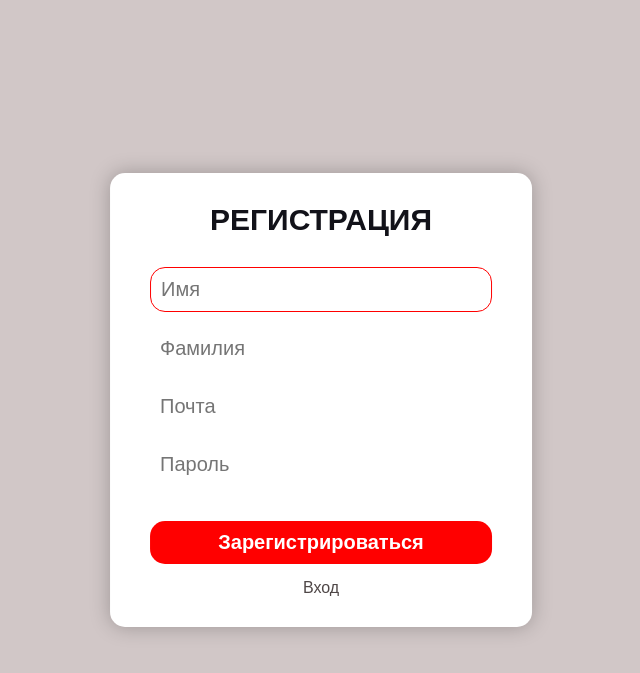
After one commit to sergeevevgen/Cafe_Siesta, a Spring Boot app: page /product/signup in a window 1280 px wide. The commit adds this page. Shown: the top 673 px of the page, without its empty margins (319-959 px from the left). Run offline with Spring Boot 4, Linux system fonts and the light colour scheme; data that the repository does not hold is empty.

Commit message:
add css & html

```diff
--- a/src/main/java/client/mvc/ProductMvcController.java
+++ b/src/main/java/client/mvc/ProductMvcController.java
@@ -28,4 +28,36 @@ public class ProductMvcController {
                         .toList());
         return "index";
     }
+    @GetMapping("/login")
+    public String getLogin(Model model) {
+        model.addAttribute("products",
+                productService.findAllProducts().stream()
+                        .map(ProductDto::new)
+                        .toList());
+        return "login";
+    }
+    @GetMapping("/example")
+    public String getExample(Model model) {
+        model.addAttribute("products",
+                productService.findAllProducts().stream()
+                        .map(ProductDto::new)
+                        .toList());
+        return "example";
+    }
+    @GetMapping("/signup")
+    public String getSignup(Model model) {
+        model.addAttribute("products",
+                productService.findAllProducts().stream()
+                        .map(ProductDto::new)
+                        .toList());
+        return "signup";
+    }
+    @GetMapping("/navbar")
+    public String getNavbar(Model model) {
+        model.addAttribute("products",
+                productService.findAllProducts().stream()
+                        .map(ProductDto::new)
+                        .toList());
+        return "navbar";
+    }
 }
--- a/src/main/resources/application.yml
+++ b/src/main/resources/application.yml
@@ -10,6 +10,6 @@ spring:
     database-platform: org.hibernate.dialect.PostgreSQL95Dialect
   datasource:
     url: jdbc:postgresql://localhost:5432/postgres
-    username: zhenya
-    password: 1234
+    username: Nikita
+    password: fuckxworld
     driver-class-name: org.postgresql.Driver
--- /dev/null
+++ b/src/main/resources/public/css/authorization.css
@@ -0,0 +1,73 @@
+body {
+	background: #d1c7c7;
+	-webkit-background-size: cover;
+	background-size: cover;
+	background-attachment: fixed;
+	font-family: sans-serif;
+}
+
+.form {
+	position: absolute;
+	top: 50%;
+	left: 50%;
+	transform: translate(-50%,-50%);
+	background: #fff;
+	border-radius: 15px;
+	box-shadow: 0px 0px 20px rgba(0, 0, 0, 0.25);
+}
+
+.form h1 {
+	margin: 30px 100px;
+	padding: 0;
+	text-align: center;
+	color: #121219;
+	font-size: 30px;
+	text-transform: uppercase;
+}
+
+.input-form {
+	margin: 15px 40px;
+	text-align: center;
+}
+
+.input-form input {
+	padding: 10px;
+	width: 100%;
+	color: #121219;
+	font-size: 20px;
+	outline: none;
+	border: none;
+	box-sizing: border-box;
+	border-radius: 15px;
+}
+
+.input-form input[type="text"]:focus, .input-form input[type="password"]:focus {
+	border: 1px solid #FF0000;
+}
+
+.input-form input[type="submit"] {
+	margin-top: 20px;
+	color: #fff;
+	font-weight: bold;
+	border: none;
+	background: #FF0000;
+	transition: .3s;
+}
+
+.input-form input[type="submit"]:hover {
+	scale: 1.05;
+	color: #fff;
+}
+
+.form a {
+	display: block;
+	padding: 0 0 30px;
+	text-align: center;
+	color: #4f4747;
+	text-decoration: none;
+	transition: .3s;
+}
+
+.form a:hover {
+	color: #FF0000;
+}
--- /dev/null
+++ b/src/main/resources/templates/signup.html
@@ -0,0 +1,39 @@
+<!DOCTYPE html>
+<html lang="en" xmlns:th="http://www.w3.org/1999/xhtml">
+<head>
+    <meta charset="UTF-8">
+    <title>Siesta</title>
+    <link rel="stylesheet" href="/css/authorization.css"/>
+</head>
+<body>
+
+<div th:if="${param.created}" class="alert alert-success margin-bottom">
+    Пользователь '<span th:text="${param.created}"></span>' успешно создан
+</div>
+
+<div class="form" th:action="@{/signup}" method="post">
+    <h1>Регистрация</h1>
+    <div class="input-form">
+        <input type="text" name="name" id="name"
+               placeholder="Имя" required autofocus>
+    </div>
+    <div class="input-form">
+        <input type="text" name="surname" id="surname"
+               placeholder="Фамилия" required>
+    </div>
+    <div class="input-form">
+        <input type="text" name="username" id="username"
+               placeholder="Почта" required>
+    </div>
+    <div class="input-form">
+        <input type="password" name="password" id="password"
+               placeholder="Пароль" required>
+    </div>
+    <div class="input-form">
+        <input type="submit" value="Зарегистрироваться">
+    </div>
+    <a href="/product/login" class="forget">Вход</a>
+</div>
+
+</body>
+</html>
```
Also changed, not shown: src/main/resources/public/css/navbar.css (added, +126 -0 lines), src/main/resources/public/css/style.css (deleted, +0 -15 lines), src/main/resources/public/js/navbar.js (added, +11 -0 lines), src/main/resources/templates/login.html (+24 -22 lines), src/main/resources/templates/navbar.html (added, +38 -0 lines).
